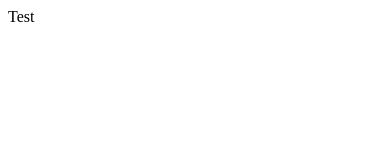
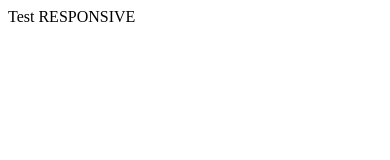
Before and after one commit to Creat2die/5-coming-soon, a website: page index.html in a window 390 px wide. Drawn offline with Linux system fonts and the light colour scheme.

Commit message:
Responsive demo

```diff
--- a/index.html
+++ b/index.html
@@ -16,6 +16,6 @@
     <meta name="theme-color" content="#ffffff">
 </head>
     <body>
-         Test
+         Test RESPONSIVE
     </body>
 </html>
```
Also changed, not shown: 1 other file.
